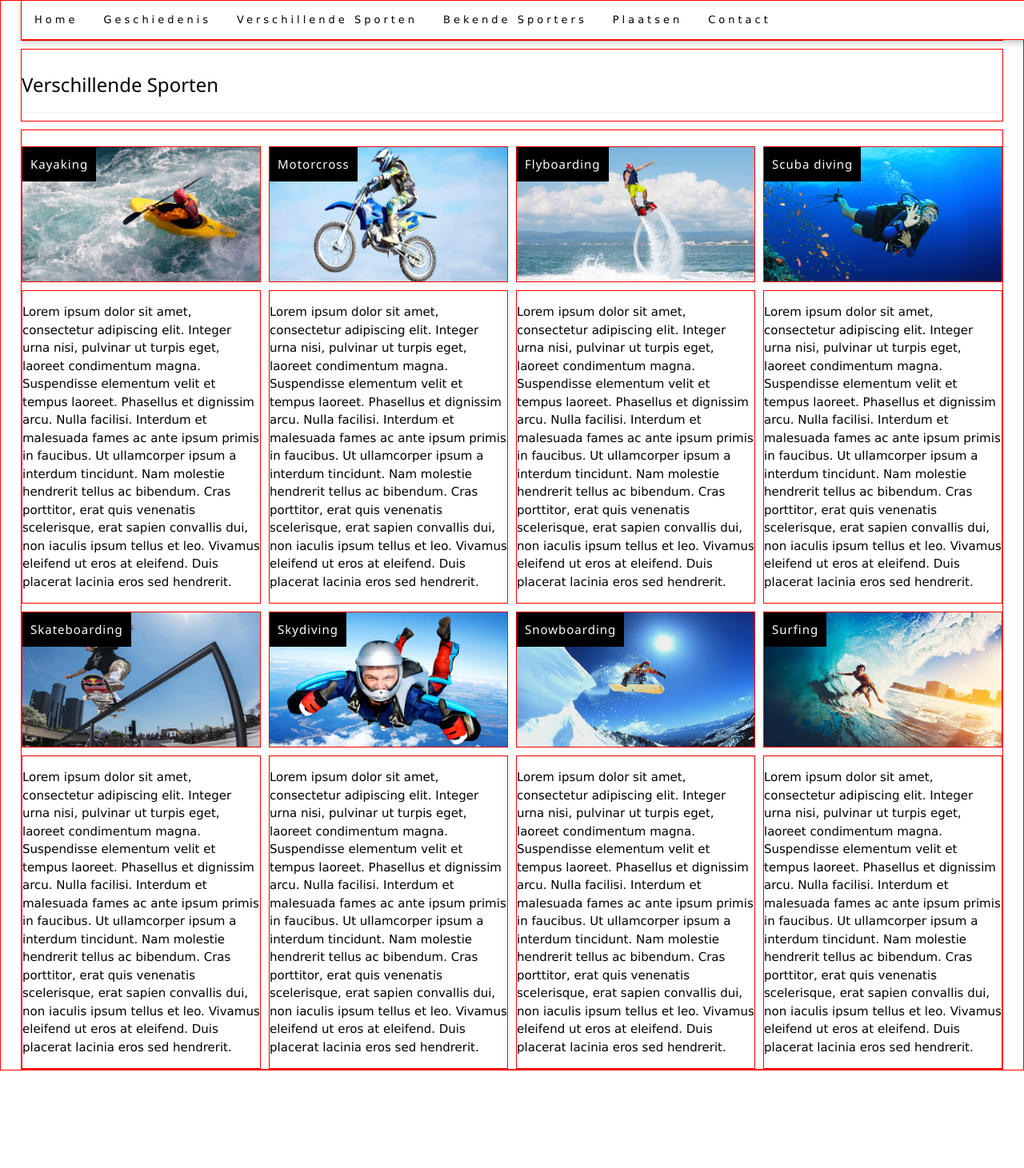
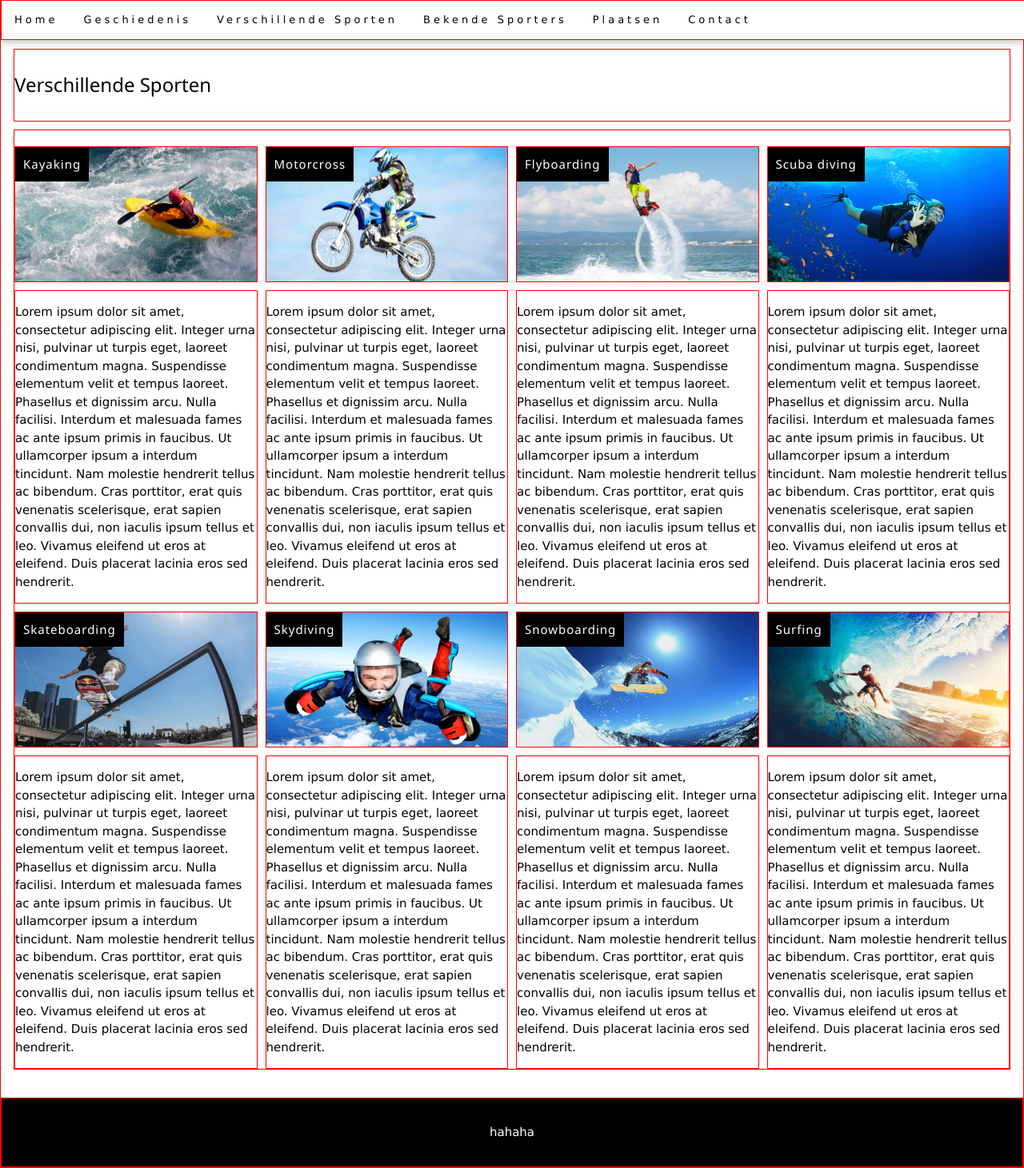
Before and after one commit to RollyMbaki/Rolly-Server, a PHP site: page /EindWerk/VerschillendeSporten.php in a window 1280 px wide. Shown: the whole page at 80% size. Before the commit the page ends 1339 px from the top, so only its background shows below. Run offline with PHP 8.4, Linux system fonts and the light colour scheme.

Commit message:
2pages done

```diff
--- a/EindWerk/CSS/Contact.css
+++ b/EindWerk/CSS/Contact.css
@@ -1,7 +1,7 @@
 #contact{
   display: grid;
   grid-template-columns: auto;
-  grid-template-rows: 50px auto 30px 30px 30px 30px 30px 30px;
+  grid-template-rows: 50px auto auto auto;
   grid-template-areas: "titel"
                        "tekst"
                        "balk1"
--- a/EindWerk/CSS/FotosVS.css
+++ b/EindWerk/CSS/FotosVS.css
@@ -1,11 +1,23 @@
 #fotosVS{
   display: grid;
-  grid-template-columns: auto auto auto auto;
-  grid-template-rows: 170px auto 170px auto;
-  grid-template-areas: "foto1 foto2 foto3 foto4"
-                       "tekst1 tekst2 tekst3 tekst4"
-                       "foto5 foto6 foto7 foto8"
-                       "tekst5 tekst6 tekst7 tekst8";
+  grid-template-columns: auto;
+  grid-template-rows: auto auto auto auto auto auto auto auto;
+  grid-template-areas: "foto1"
+                       "tekst1"
+                       "foto2"
+                       "tekst2"
+                       "foto3"
+                       "tekst3"
+                       "foto4"
+                       "tekst4"
+                       "foto5"
+                       "tekst5"
+                       "foto6"
+                       "tekst6"
+                       "foto7"
+                       "tekst7"
+                       "foto8"
+                       "tekst8";
   grid-gap: 10px;
 }
 
--- a/EindWerk/CSS/VerschillendeSporten.css
+++ b/EindWerk/CSS/VerschillendeSporten.css
@@ -1,12 +1,12 @@
 #VS{
   display: grid;
   grid-template-columns: auto;
-  grid-template-rows: 50px auto auto;
+  grid-template-rows: 50px auto auto auto;
   grid-template-areas: "menu"
                        "titel"
-                       "fotos";
+                       "fotos"
+                       "footer";
   grid-gap: 10px;
-  padding: 0 25px;
 }
 
 #menu{
@@ -37,6 +37,8 @@
 
 #titelVS{
   grid-area: titel;
+  margin-left: 16px;
+  margin-right: 16px;
 }
 
 #titelVS>h3{
@@ -48,4 +50,21 @@
 #fotosVS{
   grid-area: fotos;
   padding-top: 20px;
+  margin-left: 16px;
+  margin-right: 16px;
 }
+
+#footer{
+  grid-area: footer;
+  bottom: 0;
+  width: 100%;
+  background-color: black;
+  margin-top: 25px;
+  padding: 16px 0px;
+}
+
+#footer>p{
+  text-align: center;
+  background-color: black;
+  color: white;
+}
```
Also changed, not shown: other parts of EindWerk/CSS/FotosVS.css (+16 -7 lines), EindWerk/Contact.php (+17 -21 lines).
